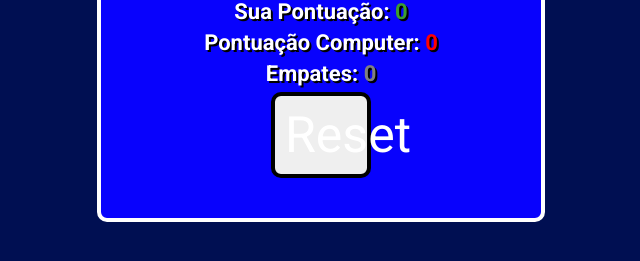
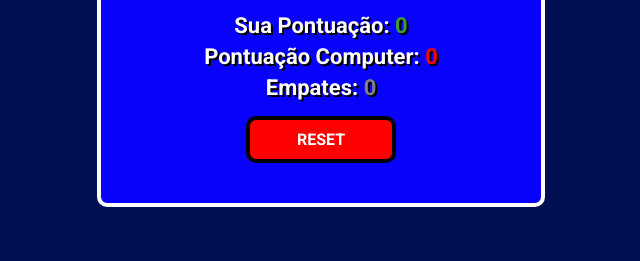
Before and after one commit to ericleirosario/jokenpo, a plain HTML site: page index.html in a window 1280 px wide. Shown: the part 435-696 px from the top of the page, without its empty margins (319-959 px from the left). Drawn offline with Linux system fonts and the light colour scheme.

Commit message:
criação da class button-reset

```diff
--- a/index.html
+++ b/index.html
@@ -24,7 +24,7 @@
             <h3 class="computer-score">Pontuação Computer: <span id="machine-score">0</span></h3>
             <h3 class="draws">Empates: <span id="draw-score">0</span></h3>
 
-            <button id="reset" onclick="reset()">Reset</button>
+            <button class="button-reset" id="reset" onclick="reset()">Reset</button>
 
         </div>
     </section>
```
